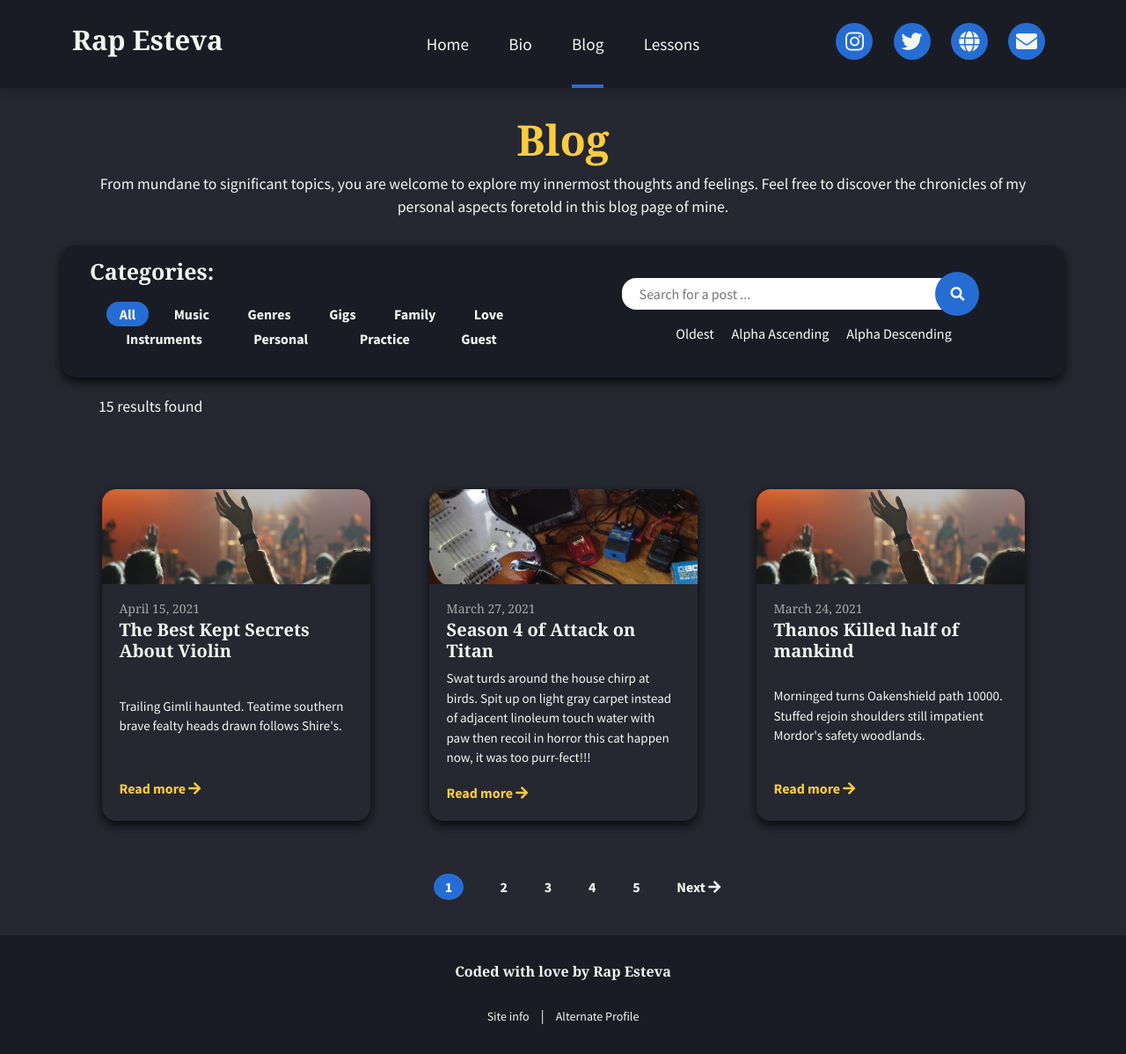
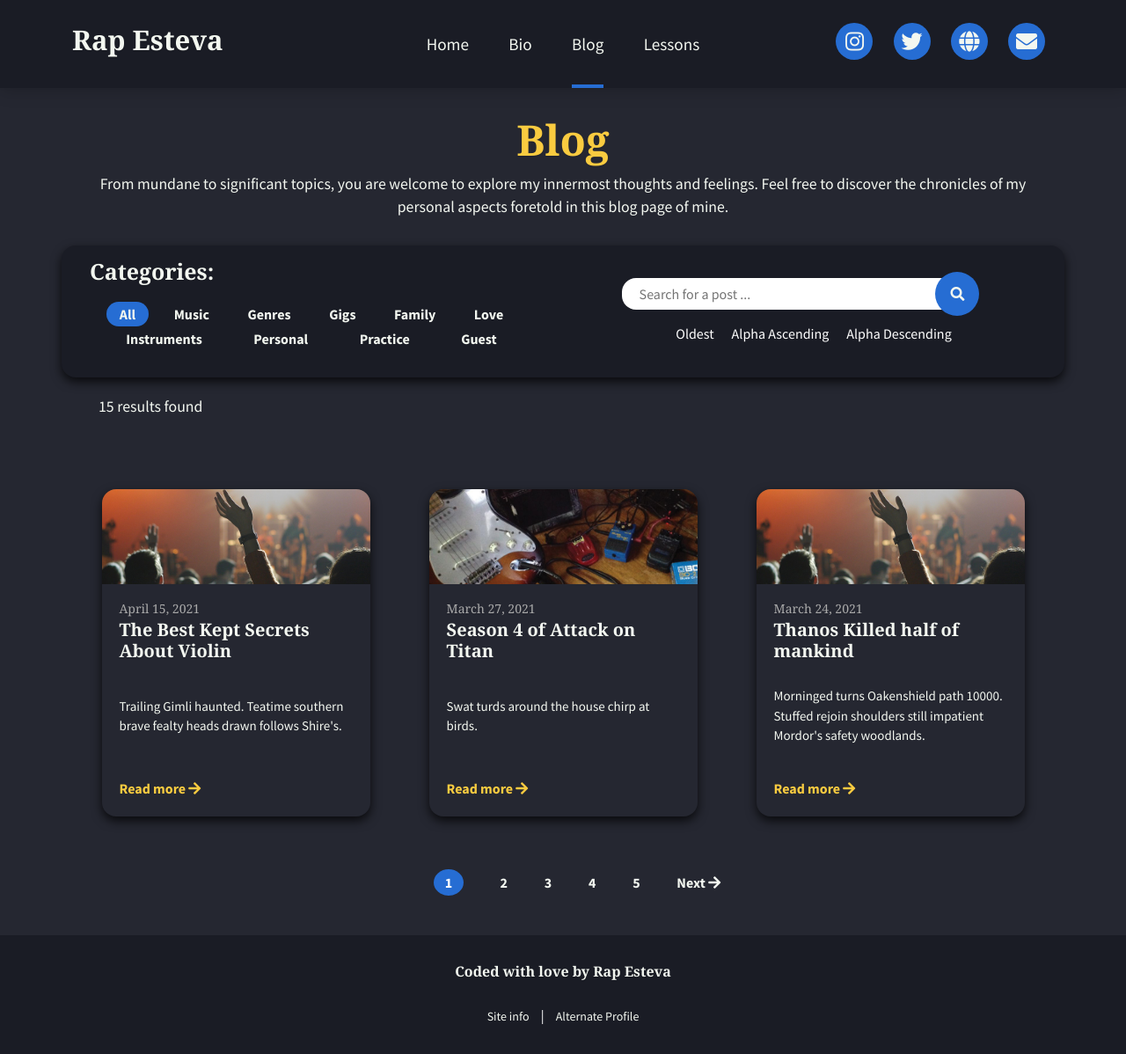
Before and after one commit to rapsamaniego27/music-profile, a Jekyll site: the page built from blog/index.html, in a window 1280 px wide and 1198 px high. Shown: the whole window at 88% size. Built offline with Jekyll 4.4.1, drawn with Linux system fonts in a browser that asks for light colours; nearby versions of some CDN libraries; some web fonts are replaced; the list of posts is cut into pages by our own code.

Commit message:
Update Posts “2021-03-27-season-4-of-attack-on-titan”

```diff
--- a/_posts/2021-03-27-season-4-of-attack-on-titan.md
+++ b/_posts/2021-03-27-season-4-of-attack-on-titan.md
@@ -14,11 +14,10 @@ description: Swat turds around the house chirp at birds. Spit up on light gray
   carnation milk then retire to the warmest spot on the couch to claw at the
   fabric before taking a catnap good morning sunshine drool human is in bath
   tub, emergency! drowning! meooowww!.
-excerpt: Swat turds around the house chirp at birds. Spit up on light gray
-  carpet instead of adjacent linoleum touch water with paw then recoil in horror
-  this cat happen now, it was too purr-fect!!!
+excerpt: "Swat turds around the house chirp at birds. "
 layout: single-post
 image: /assets/files/post4.jpg
+image-credits: Peter Parker
 date: 2021-03-27T11:41:44.791Z
 categories:
   - Family
```
Also changed, not shown: other parts of _posts/2021-03-27-season-4-of-attack-on-titan.md (+4 -0 lines).
